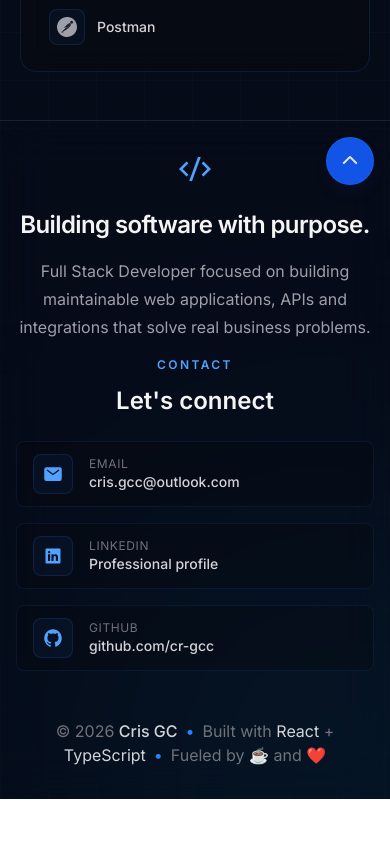
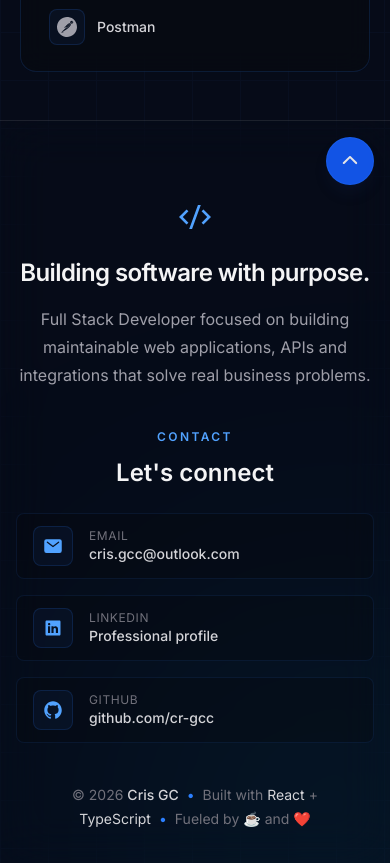
Before and after one commit to cr-gcc/portfolio, a React (Vite) app: page / in a window 390 px wide. Shown: the part 6640-7503 px from the top of the page. Before the commit the page ends 7439 px from the top, so only its background shows below. Built offline with nearby package versions, Linux system fonts and the light colour scheme.

Commit message:
Footer mobile

```diff
--- a/src/components/Footer.tsx
+++ b/src/components/Footer.tsx
@@ -9,7 +9,7 @@ export function Footer() {
 
     return (
         <footer className="border-t border-zinc-200/10 backdrop-blur-xl">
-            <div className="relative mx-auto max-w-7xl px-4 py-8 sm:px-6 lg:px-8 lg:pt-12">
+            <div className="relative mx-auto max-w-7xl px-4 pb-8 pt-20 sm:px-6 sm:pt-16 lg:px-8 lg:pt-12">
                 {/* Back to top */}
                 <div className="absolute end-4 top-4 sm:end-6 sm:top-6 lg:end-8 lg:top-8">
                     <button
@@ -37,7 +37,7 @@ export function Footer() {
                     </button>
                 </div>
                 {/* Main footer content */}
-                <div className="mb-12 grid gap-4 lg:grid-cols-[1fr_0.8fr] lg:items-start">
+                <div className="mb-10 grid gap-10 lg:grid-cols-[1fr_0.8fr] lg:items-start">
                     {/* Left */}
                     <div>
                         <div className="flex justify-center lg:justify-start">
@@ -116,7 +116,7 @@ export function Footer() {
                 </div>
                 {/* Bottom */}
                 <div>
-                    <p className="text-center text-base text-zinc-500 lg:text-right">
+                    <p className="text-center text-sm leading-6 text-zinc-500 lg:text-right lg:text-base">
                         © {new Date().getFullYear()}{" "}
                         <span className="font-medium text-zinc-300">
                             Cris GC
```
